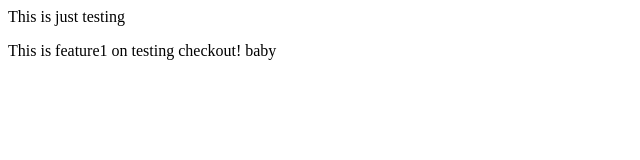
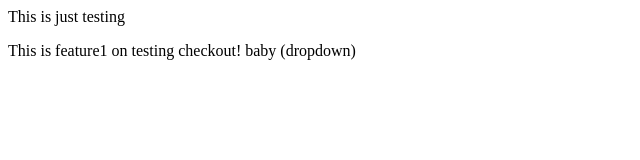
Before and after one commit to itssunnyfunny/localrepo, a plain HTML site: page index.html in a window 1280 px wide. Shown: the full height of the page, 0-640 px from the left. Drawn offline with Linux system fonts and the light colour scheme.

```diff
--- a/index.html
+++ b/index.html
@@ -1,2 +1,2 @@
 <p>This is just testing </p>
-<p>This is feature1 on testing checkout! baby </p>
+<p>This is feature1 on testing checkout! baby (dropdown) </p>
```
